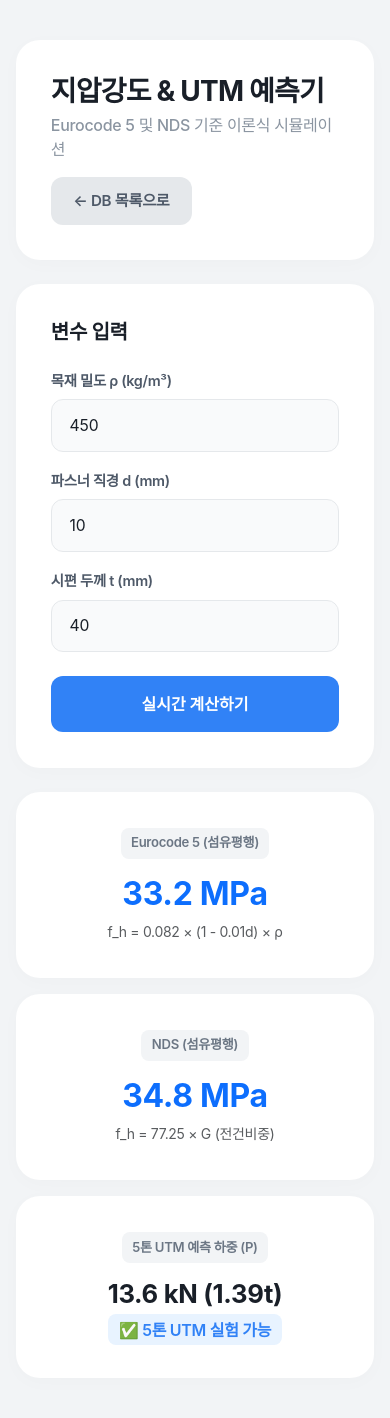
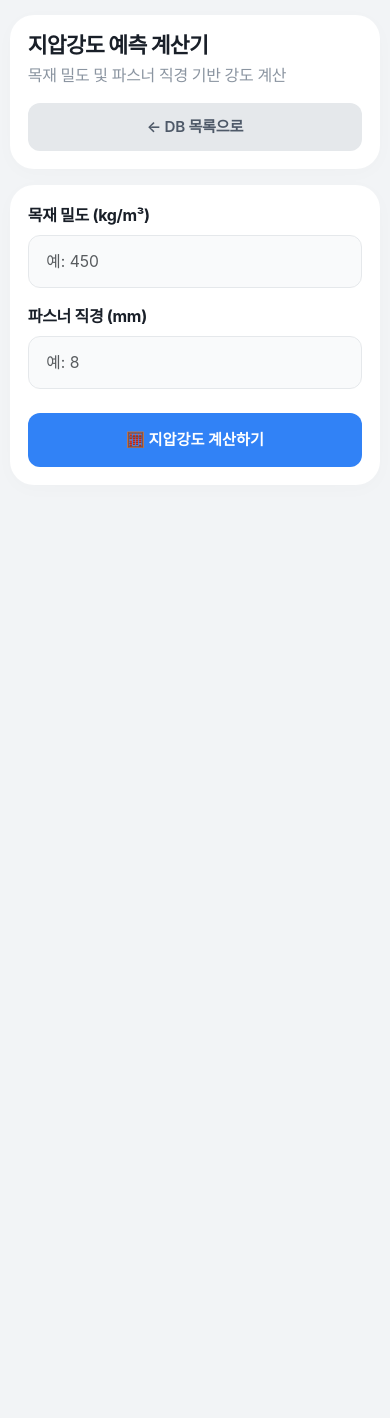
Before and after one commit to lcw1970/wood_data, a Spring Boot app: page /calculator in a window 390 px wide. After the commit the page ends 485 px from the top, so only its background shows below. Run offline with Spring Boot 4, Linux system fonts and the light colour scheme; some web fonts are replaced.

Commit message:
모바일 환경 비율 수정

```diff
--- a/src/main/resources/templates/calculator.html
+++ b/src/main/resources/templates/calculator.html
@@ -3,74 +3,81 @@
 <head>
     <meta charset="UTF-8">
     <meta name="viewport" content="width=device-width, initial-scale=1.0">
-    <title>지압강도 & UTM 하중 예측기</title>
+    <title>지압강도 예측 계산기</title>
     <link href="https://cdn.jsdelivr.net/npm/bootstrap@5.3.0/dist/bootstrap.min.css" rel="stylesheet">
     <link rel="stylesheet" th:href="@{/css/style.css}">
+    <style>
+        /* 모바일 반응형 스타일 */
+        @media (max-width: 768px) {
+            .container-wrapper {
+                margin: 15px auto !important;
+                width: 95% !important;
+            }
+            .toss-card {
+                padding: 18px !important;
+                margin-bottom: 16px !important;
+            }
+            .toss-header-title {
+                font-size: 1.35rem !important;
+            }
+            .btn-mobile-full {
+                width: 100% !important;
+                text-align: center;
+            }
+        }
+    </style>
 </head>
 <body>
 
-<!-- 화면 전체 크기에서도 무조건 화면 중앙에 위치시키는 최상위 컨테이너 -->
-<div style="max-width: 1000px; width: 92%; margin: 40px auto;">
+<div class="container-wrapper" style="max-width: 800px; width: 92%; margin: 40px auto;">
 
     <!-- 상단 헤더 카드 -->
-    <div class="toss-card d-flex flex-column flex-md-row justify-content-between align-items-md-center gap-3">
+    <div class="toss-card d-flex flex-column flex-md-row justify-content-between align-items-stretch align-items-md-center gap-3">
         <div>
-            <h1 class="toss-header-title mb-1">지압강도 & UTM 예측기</h1>
-            <p class="toss-header-desc mb-0">Eurocode 5 및 NDS 기준 이론식 시뮬레이션</p>
+            <h1 class="toss-header-title mb-1">지압강도 예측 계산기</h1>
+            <p class="toss-header-desc mb-0">목재 밀도 및 파스너 직경 기반 강도 계산</p>
         </div>
         <div>
-            <a th:href="@{/}" class="btn-toss-secondary">
+            <a th:href="@{/}" class="btn-toss-secondary btn-mobile-full d-inline-block">
                 ← DB 목록으로
             </a>
         </div>
     </div>
 
-    <!-- 입력 카드 -->
+    <!-- 계산기 폼 카드 -->
     <div class="toss-card">
-        <h5 class="fw-bold mb-4" style="color: var(--toss-text-main);">변수 입력</h5>
-        <div class="row g-3">
-            <div class="col-md-4">
-                <label class="form-label-toss">목재 밀도 ρ (kg/m³)</label>
-                <input type="number" id="calcDensity" class="form-control form-control-toss" placeholder="예: 450" value="450">
+        <form th:action="@{/calculator}" method="post">
+            <div class="row g-3 mb-4">
+                <div class="col-12 col-md-6">
+                    <label for="density" class="form-label fw-bold">목재 밀도 (kg/m³)</label>
+                    <input type="number" step="0.1" id="density" name="density" class="form-control form-control-toss" placeholder="예: 450" required>
+                </div>
+                <div class="col-12 col-md-6">
+                    <label for="diameter" class="form-label fw-bold">파스너 직경 (mm)</label>
+                    <input type="number" step="0.1" id="diameter" name="diameter" class="form-control form-control-toss" placeholder="예: 8" required>
+                </div>
             </div>
-            <div class="col-md-4">
-                <label class="form-label-toss">파스너 직경 d (mm)</label>
-                <input type="number" id="calcDiameter" class="form-control form-control-toss" placeholder="예: 10" value="10">
-            </div>
-            <div class="col-md-4">
-                <label class="form-label-toss">시편 두께 t (mm)</label>
-                <input type="number" id="calcThickness" class="form-control form-control-toss" placeholder="예: 40" value="40">
-            </div>
-        </div>
-        <div class="mt-4 text-end">
-            <button class="btn-toss-primary w-100 py-3 text-center fs-6 fw-bold" onclick="calculateStrength()">
-                실시간 계산하기
+
+            <button type="submit" class="btn-toss-primary btn-mobile-full w-100 py-3 fw-bold">
+                🧮 지압강도 계산하기
             </button>
-        </div>
+        </form>
     </div>
 
-    <!-- 결과 카드 세트 -->
-    <div class="row g-3 text-center">
-        <div class="col-md-4">
-            <div class="toss-card py-4 h-100 d-flex flex-column justify-content-center">
-                <span class="badge-toss-gray mx-auto mb-2">Eurocode 5 (섬유평행)</span>
-                <h2 class="fw-bold text-primary my-2" id="resEc0" style="font-size: 2rem;">- MPa</h2>
-                <small class="text-muted">f_h = 0.082 × (1 - 0.01d) × ρ</small>
+    <!-- 계산 결과 표시 카드 -->
+    <div th:if="${result != null}" class="toss-card border-primary">
+        <h3 class="fw-bold mb-3">계산 결과</h3>
+        <div class="row g-3">
+            <div class="col-12 col-md-6">
+                <div class="p-3 bg-light rounded-3 text-center">
+                    <div class="text-muted mb-1">섬유평행 지압강도</div>
+                    <div class="fs-3 fw-bold text-primary" th:text="${result.parallelStrength + ' MPa'}"></div>
+                </div>
             </div>
-        </div>
-        <div class="col-md-4">
-            <div class="toss-card py-4 h-100 d-flex flex-column justify-content-center">
-                <span class="badge-toss-gray mx-auto mb-2">NDS (섬유평행)</span>
-                <h2 class="fw-bold text-primary my-2" id="resNds0" style="font-size: 2rem;">- MPa</h2>
-                <small class="text-muted">f_h = 77.25 × G (전건비중)</small>
-            </div>
-        </div>
-        <div class="col-md-4">
-            <div class="toss-card py-4 h-100 d-flex flex-column justify-content-center">
-                <span class="badge-toss-gray mx-auto mb-2">5톤 UTM 예측 하중 (P)</span>
-                <h2 class="fw-bold my-2" id="resUtmLoad" style="font-size: 1.6rem;">- kN</h2>
-                <div>
-                    <span id="utmStatus" class="badge-toss-gray">대기 중</span>
+            <div class="col-12 col-md-6">
+                <div class="p-3 bg-light rounded-3 text-center">
+                    <div class="text-muted mb-1">섬유직각 지압강도</div>
+                    <div class="fs-3 fw-bold text-success" th:text="${result.perpStrength + ' MPa'}"></div>
                 </div>
             </div>
         </div>
@@ -78,44 +85,5 @@
 
 </div>
 
-<script>
-    function calculateStrength() {
-        let rho = parseFloat(document.getElementById('calcDensity').value);
-        let d = parseFloat(document.getElementById('calcDiameter').value);
-        let t = parseFloat(document.getElementById('calcThickness').value);
-
-        if (!rho || !d || !t) {
-            alert("모든 입력값을 입력해 주세요.");
-            return;
-        }
-
-        let fh_ec0 = 0.082 * (1 - 0.01 * d) * rho;
-        let G = rho / 1000.0;
-        let fh_nds0 = 77.25 * G;
-
-        let avgFh = (fh_ec0 + fh_nds0) / 2.0;
-        let loadKn = (avgFh * d * t) / 1000.0;
-        let loadTon = loadKn / 9.81;
-
-        document.getElementById('resEc0').innerText = fh_ec0.toFixed(1) + ' MPa';
-        document.getElementById('resNds0').innerText = fh_nds0.toFixed(1) + ' MPa';
-        document.getElementById('resUtmLoad').innerText = loadKn.toFixed(1) + ' kN (' + loadTon.toFixed(2) + 't)';
-
-        let utmStatus = document.getElementById('utmStatus');
-        if (loadKn <= 50.0) {
-            utmStatus.innerText = '✅ 5톤 UTM 실험 가능';
-            utmStatus.className = 'badge-toss-blue fs-6';
-        } else {
-            utmStatus.innerText = '⚠️ 5톤 UTM 용량 초과';
-            utmStatus.className = 'badge-toss-yellow fs-6';
-            utmStatus.style.backgroundColor = '#ffeeee';
-            utmStatus.style.color = '#ff3b30';
-        }
-    }
-
-    window.onload = function() {
-        calculateStrength();
-    };
-</script>
 </body>
 </html>
```
Also changed, not shown: src/main/resources/templates/index.html (+57 -25 lines).
